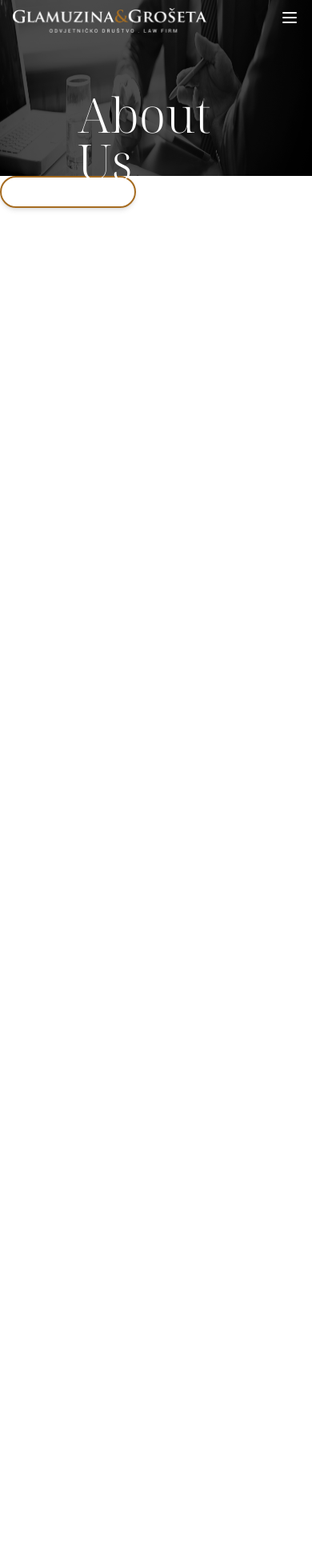
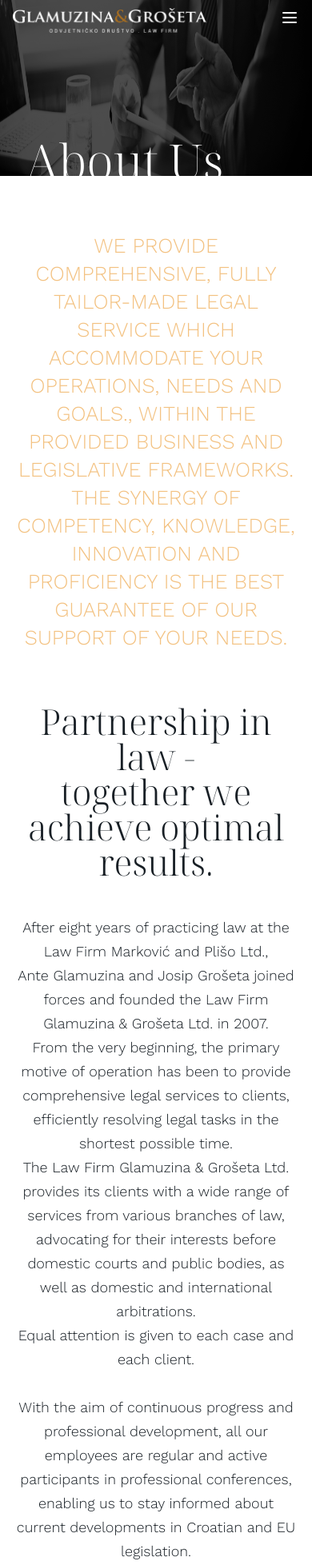
Before and after one commit to odgg-dev/odgg-website-nextjs, a Next.js app: page /en/o-nama in a window 390 px wide. Shown: the part 40-1997 px from the top of the page at 80% size. Before the commit the page ends 844 px from the top, so only its background shows below. Built offline with nearby package versions, Linux system fonts and the light colour scheme.

Commit message:
added footer, finisher about page

```diff
--- a/app/[locale]/(routes)/layout.tsx
+++ b/app/[locale]/(routes)/layout.tsx
@@ -1,3 +1,4 @@
+import { Footer } from "@/components/Footer";
 import { Navigation } from "@/components/Navigation";
 
 export default function LocaleLayout({
@@ -11,6 +12,7 @@
     <div>
       <Navigation localLang={locale === "en" ? "en" : "hr"} />
       {children}
+      <Footer />
     </div>
   );
 }
--- a/app/[locale]/(routes)/o-nama/page.tsx
+++ b/app/[locale]/(routes)/o-nama/page.tsx
@@ -1,6 +1,8 @@
 import { ChangeLangButton } from "@/components/ChangeLangButton";
 import { PageHeader } from "@/components/PageHeader";
+import { cn } from "@/lib/utils";
 import { useTranslations } from "next-intl";
+import Image from "next/image";
 import React from "react";
 
 const ONamaPage = () => {
@@ -9,8 +11,57 @@
     <div>
       <PageHeader>{t("pageTitle")}</PageHeader>
 
-      <div>
-        <ChangeLangButton />
+      <div className="container text-center  pt-[70px] md:pt-[90px] flex flex-col gap-[65px] md:gap-[90px] mb-[90px] md:mb-[185px] ">
+        <p className="text-headingMMobile uppercase md:text-headingM text-primary-100 ">
+          {t("t1")}
+        </p>
+        <div>
+          <div className="max-w-[1093px] mx-auto mb-[45px] md:mb-[60px]">
+            <h1 className=" text-headingLMobile md:text-headingL font-display">
+              {t("n2-1")} <br />
+              {t("n2-2")}
+            </h1>
+          </div>
+          <div className=" mx-auto max-w-[1100px] text-center flex flex-col gap-[30px] leading-[30px] text-bodyM">
+            <div>
+              <p>{t("t3-1")}</p>
+              <p>{t("t3-2")}</p>
+              <p>{t("t3-3")}</p>
+              <p>{t("t3-4")}</p>
+              <p>{t("t3-5")}</p>
+            </div>
+            <div>
+              <p>{t("t4-1")}</p>
+              <p>{t("t4-2")}</p>
+            </div>
+          </div>
+        </div>
+      </div>
+      <div className="relative md:pb-[50px] mb-[90px] md:mb-[115px]">
+        <div className="relative container w-full md:px-0">
+          <div className="md:absolute top-[-80px] md:h-[700px] w-full  md:max-w-[600px]  bg-primary/95 z-[10] p-[16px] md:p-[26px] text-headingMMobile md:text-headingM font-display text-white">
+            <h4 className="uppercase mb-[8px] font-bold text-center md:text-start">
+              {t("n5")}
+            </h4>
+            <p>{t("t5")}</p>
+          </div>
+        </div>
+        <div className=" hidden md:block relative w-full h-[540px]">
+          <Image
+            src="/assets/images/about-mid-banner.png"
+            width={1900}
+            height={540}
+            loading="lazy"
+            alt="decorative banner "
+            className="img-darken-filter h-full object-fit"
+          />
+        </div>
+      </div>
+      <div className="container text-center pb-[150px] md:pb-[250px] ">
+        <h4 className="uppercase text-headingMMobile md:text-headingM font-display font-bold mb-[20px] md:mb-[30px]">
+          {t("n6")}
+        </h4>
+        <p className="font-light text-bodyM">{t("t6")}</p>
       </div>
     </div>
   );
--- a/app/globals.css
+++ b/app/globals.css
@@ -11,7 +11,7 @@
 @layer base {
   :root {
     --background: 0 0% 100%;
-    --foreground: 0 0% 3.9%;
+    --foreground: 210 20% 12%;
 
     --card: 0 0% 100%;
     --card-foreground: 0 0% 3.9%;
@@ -89,3 +89,8 @@
     @apply relative   last-of-type:after:w-0 after:top-[50%] after:-translate-y-1/2 after:block after:absolute after:right-0 after:h-[16px] after:w-[.5px] after:bg-primary;
   }
 }
+@layer utilities {
+  .img-darken-filter {
+    @apply filter brightness-[.3];
+  }
+}
--- a/app/layout.tsx
+++ b/app/layout.tsx
@@ -16,7 +16,7 @@
 });
 const displayFont = Noto_Serif_Display({
   subsets: ["latin"],
-  weight: ["300"],
+  weight: ["300", "600", "700"],
   variable: "--font-display",
 });
 
@@ -36,7 +36,7 @@
     <html lang={locale}>
       <body
         className={cn(
-          "bg-secondary font-sans",
+          "bg-secondary font-sans text-bodyMMobile md:text-bodyM text-foreground",
           workSans.variable,
           displayFont.variable
         )}
--- /dev/null
+++ b/components/Footer.tsx
@@ -0,0 +1,22 @@
+import { useTranslations } from "next-intl";
+import Image from "next/image";
+import React from "react";
+
+export const Footer = () => {
+  const t = useTranslations("Footer");
+  return (
+    <footer className="bg-foreground py-[45px] px-4">
+      <div className="flex flex-col justify-center gap-[40px] md:gap-[60px] items-center w-full">
+        <Image
+          src="/assets/images/logo-nav.png"
+          width={365}
+          height={50}
+          alt="Glamuzina & Groseta logo"
+        />
+        <p className="text-white text-[12px] opacity-75 text-center ">
+          {t("rights")}
+        </p>
+      </div>
+    </footer>
+  );
+};
--- a/components/PageHeader.tsx
+++ b/components/PageHeader.tsx
@@ -11,7 +11,7 @@
         width={1920}
         className="object-fit filter brightness-[.3] h-full"
       />
-      <div className="absolute bottom-[-4%] left-[50%] -translate-x-1/2 text-white">
+      <div className="absolute bottom-[-4%] max-sm:w-full max-sm:pl-8  left-[50%] -translate-x-1/2 text-white">
         <p className=" text-headingXLMobile md:text-headingXL h-full capitalize font-display">
           {children}
         </p>
--- a/localization/en.json
+++ b/localization/en.json
@@ -5,11 +5,31 @@
     "introText2": "The synergy of competency, knowledge, innovation and proficiency is the best guarantee of our support of your needs."
   },
   "About": {
-    "pageTitle": "about us"
+    "pageTitle": "about us",
+    "t1": "We provide comprehensive, fully tailor-made legal service which accommodate your operations, needs and goals., within the provided business and legislative frameworks. The synergy of competency, knowledge, innovation and proficiency is the best guarantee of our support of your needs.",
+    "n2-1": "Partnership in law -",
+    "n2-2": "together we achieve optimal results.",
+
+    "t3-1": "After eight years of practicing law at the Law Firm Marković and Plišo Ltd.,",
+    "t3-2": "Ante Glamuzina and Josip Grošeta joined forces and founded the Law Firm Glamuzina & Grošeta Ltd. in 2007.",
+    "t3-3": "From the very beginning, the primary motive of operation has been to provide comprehensive legal services to clients, efficiently resolving legal tasks in the shortest possible time.",
+    "t3-4": "The Law Firm Glamuzina & Grošeta Ltd. provides its clients with a wide range of services from various branches of law, advocating for their interests before domestic courts and public bodies, as well as domestic and international arbitrations.",
+    "t3-5": "Equal attention is given to each case and each client.",
+    "t3-6": "The firm follows the latest trends but does not deviate from the fundamental concept of lawyering as a profession.",
+    "t4-1": "With the aim of continuous progress and professional development, all our employees are regular and active participants in professional conferences, enabling us to stay informed about current developments in Croatian and EU legislation.",
+    "t4-2": "Through membership in the Croatian Bar Association and other professional bodies and commissions, we actively contribute to the development of legal practice.",
+
+    "n5": "values",
+    "t5": "We especially value the combination of integrity, experience, courage and innovation. We strive to achieve in-depth understanding of our clients’ business situation and want to achieve trustful relationship with all our clients. We respect the highest global standards together with Croatian legal heritage to provide the best possible solutions as well as comprehensive counseling and representation.",
+    "n6": "SOCIAL RESPONSIBILITY",
+    "t6": "Ever since its establishment our firm is based on responsibility, community and inclusiveness, because we believe that a business needs to be accountable to the society in which it operates. Our firm has been supporting various initiatives which contribute to the development of culture, sports and education. We have preserved this tradition."
   },
   "OurTeam": { "pageTitle": "our team" },
   "LegalServices": { "pageTitle": "legal services" },
-  "Contact": { "pageTitle": "contact" },
+  "Contact": {
+    "pageTitle": "contact",
+    "t1": "LAW FIRM GLAMUZINA & GROŠETA"
+  },
   "Footer": {
     "rights": "© 2020. Law firm Glamuzina and Grošeta. All rights reserved."
   }
--- a/localization/hr.json
+++ b/localization/hr.json
@@ -5,11 +5,30 @@
     "introText2": "Sinergija stručnosti, znanja, inovativnosti i profesionalnosti jamstvo su naše podrške vašim potrebama."
   },
   "About": {
-    "pageTitle": "o nama"
+    "pageTitle": "o nama",
+    "t1": "Nudimo pravnu uslugu temeljenu na dugogodišnjem iskustvu i stručnosti. posvećENI SMO zaštiti interesa naših klijenata i postizanju OPTIMALNIH Rezultata, pružajući stručno savjetovanje I zastupanje pred sudovima, DRŽAVNIM TIJELIMA I U drugim INSTITUCIONALNIM POSTUPCIMA te sveobuhvatnu podršku u različitim područjima prava",
+    "n2-1": "Partnerstvo u pravu -",
+    "n2-2": "zajedno postižemo optimalne rezultate",
+    "t3-1": "Nakon osam godina bavljenja odvjetništvom u Odvjetničkom društvu Marković i Plišo d.o.o.,",
+    "t3-2": "Ante Glamuzina i Josip Grošeta udružili su svoje snage i 2007. osnovali Odvjetničko društvo Glamuzina & Grošeta d.o.o.",
+    "t3-3": "Od samih početaka osnovni motiv djelovanja je pružanje sveobuhvatne pravne usluge klijentima, odnosno efikasno rješavanje pravnih zadataka u najkraćem mogućem vremenu.",
+    "t3-4": "Odvjetničko društvo Glamuzina & Grošeta d.o.o. pruža svojim klijentima šritoki raspon usluga iz razičitih grana prava. a interese svojih klijenata promiče pred domaćim sudovima i javnim tijelima, ali i domaćim i međunarodnim arbitražama.",
+
+    "t3-5": "Jednaka pozornost pridaje se svakom predmetu i svakom klijentu.",
+    "t3-6": "Društvo prati najnovije trendove, no ne odstupa od temeljnog koncepta odvjetništva kao poziva.",
+    "t4-1": "S ciljem stalnog napredovanja i profesionalnog usavršavanja, svi naši djelatnici redovni su i aktivni sudionici stručnih skupova, zahvaljujući čemu smo upoznati s aktualnostima u hrvatskom i EU zakonodavstvu.",
+    "t4-2": "Članstvom u Hrvatskoj odvjetničkoj komori te drugim strukovnim tijelima i komisijama aktivno doprinosimo razvoju odvjetništva.",
+    "n5": "VRIJEDNOSTI",
+    "t5": "Naše odvjetničko društvo temelji se na snažnim vrijednostima integriteta, stručnosti, posvećenosti klijentu, timskom radu, profesionalizmu i izvrsnosti. Vjerujemo u ispravnost, transparentnost i visoke etičke standarde u svim aspektima našeg rada. Radimo kao jedinstven tim, iskorištavajući različite perspektive i stručnosti.  Kroz ove vrijednosti, nastojimo izgraditi povjerenje, dugoročne partnerske odnose i pružiti vrhunsku podršku našim klijentima.",
+    "n6": "DRUŠTVENA ODGOVORNOST",
+    "t6": "Od samog osnivanja naše Društvo se temelji na društvenoj odgovornosti, brizi o zajednici i uključivosti, jer vjerujemo da poslovanje mora biti odgovorno prema društvu u kojem djeluje. Naše Društvo podupiralo je mnoge inicijative koje doprinose razvoju kulture, sporta i obrazovanja. Nastavljamo ovu tradiciju,"
   },
   "OurTeam": { "pageTitle": "naš tim" },
   "LegalServices": { "pageTitle": "pravne usluge" },
-  "Contact": { "pageTitle": "kontakt" },
+  "Contact": {
+    "pageTitle": "kontakt",
+    "t1": "ODVJETNIČKO DRUŠTVO GLAMUZINA I GROŠETA"
+  },
   "Footer": {
     "rights": "© 2020. Odvjetnički ured Glamuzina i Grošeta. Sva prava pridržana."
   }
--- a/tailwind.config.ts
+++ b/tailwind.config.ts
@@ -31,13 +31,13 @@
           "18px",
           { fontWeight: "300", lineHeight: "30px", letterSpacing: "0%" },
         ],
-        bodyMMobile: ["15px", { fontWeight: "300", lineHeight: "23px" }],
+        bodyMMobile: ["18px", { fontWeight: "300", lineHeight: "23px" }],
         headingXL: ["100px", { fontWeight: "300", lineHeight: "100%" }],
         headingXLMobile: ["60px", { fontWeight: "300", lineHeight: "58px" }],
-        headingL: ["40px", { lineHeight: "100%", fontWeight: "300" }],
-        headingLMobile: ["36px", { lineHeight: "100%", fontWeight: "300" }],
-        headingM: ["30px", { lineHeight: "44px", fontWeight: "300" }],
-        headingMMobile: ["26px", { lineHeight: "30px", fontWeight: "300" }],
+        headingL: ["60px", { lineHeight: "100%", fontWeight: "300" }],
+        headingLMobile: ["44px", { lineHeight: "100%", fontWeight: "300" }],
+        headingM: ["30px", { lineHeight: "44px" }],
+        headingMMobile: ["26px", { lineHeight: "35px", fontWeight: "300" }],
         headingS: ["20px", { lineHeight: "100%", fontWeight: "300" }],
         headingSMobile: ["18px", { lineHeight: "100%", fontWeight: "300" }],
         heroIntro: ["32px", { lineHeight: "45px", fontWeight: "400" }],
```
Also changed, not shown: 1 other file (tests, documents, lock files or other folders).
